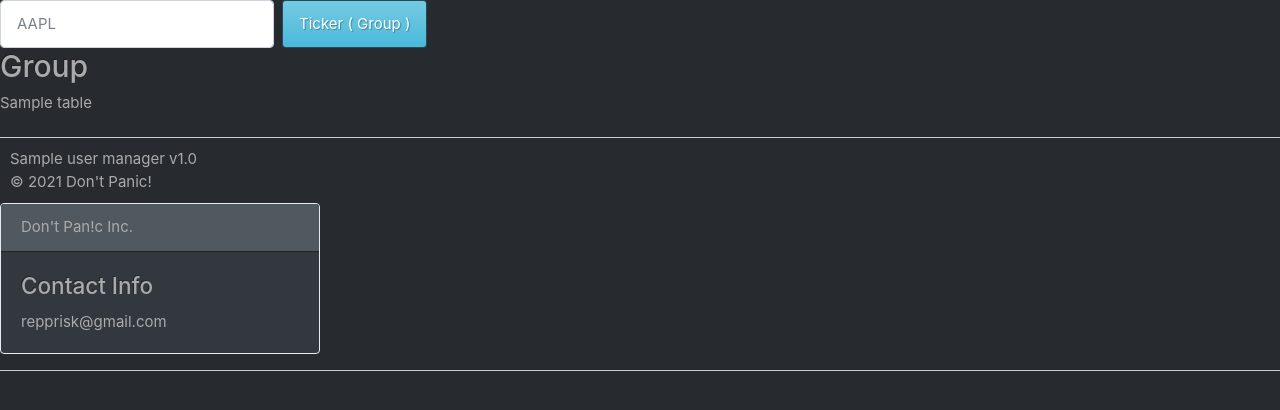
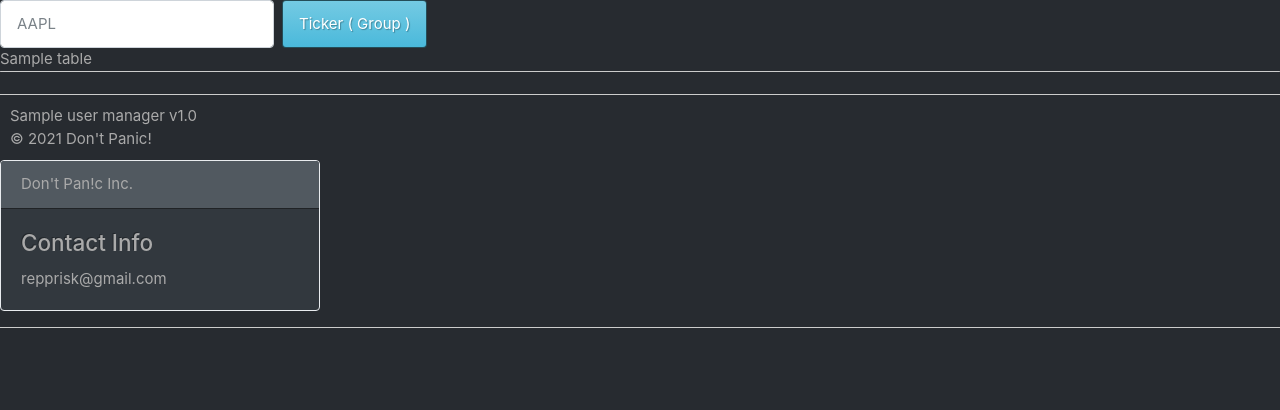
Before and after one commit to RobertPrellwitz/RiskTool, a Python web app: template app/templates/main/group.html in a window 1280 px wide. Shown: the part 57-467 px from the top of the page. Run offline with Jinja, Linux system fonts and the light colour scheme; the template is opened without the code that fills it: most values are stand-ins (such as "Sample title", 1, 10 or a date in 2020); some libraries are stand-ins or nearby versions.

Commit message:
work on implementing the view
still needs quite a lot of styling work

```diff
--- a/app/templates/main/group.html
+++ b/app/templates/main/group.html
@@ -3,7 +3,6 @@
 {% block pre_content %}
     <div>
     <form class="form-inline my-2 my-lg-0" action="{{  url_for('main.group_page') }}" method="POST">
-{#         {{ form.csrf_token }}#}
         <input class="form-control mr-sm-2" type="text" name="ticker" placeholder="AAPL">
         <button class="btn btn-info my-2 my-sm-0" type="submit" value="Search">Ticker ( Group )</button>
     </form>
@@ -12,11 +11,8 @@
 {% endblock %}
 
 {% block content %}
-<H2>  Group  </H2>
-    <table id="Portfolio">
-        {% for table in tables %}
-            <h4></h4>
+    {% for table in tables %}
         {{ table|safe }}
-        {% endfor %}
-    </table>
+            <hr class="rounded">
+    {% endfor %}
 {% endblock %}
```
